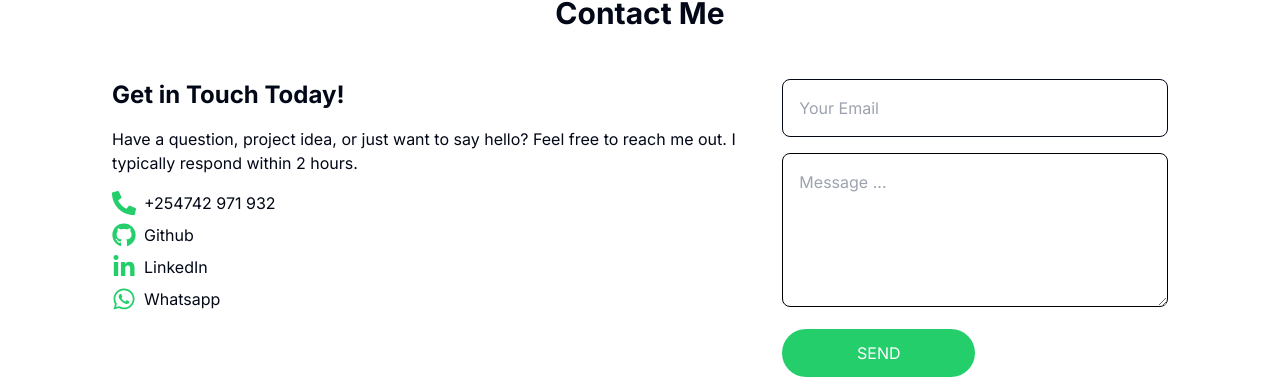
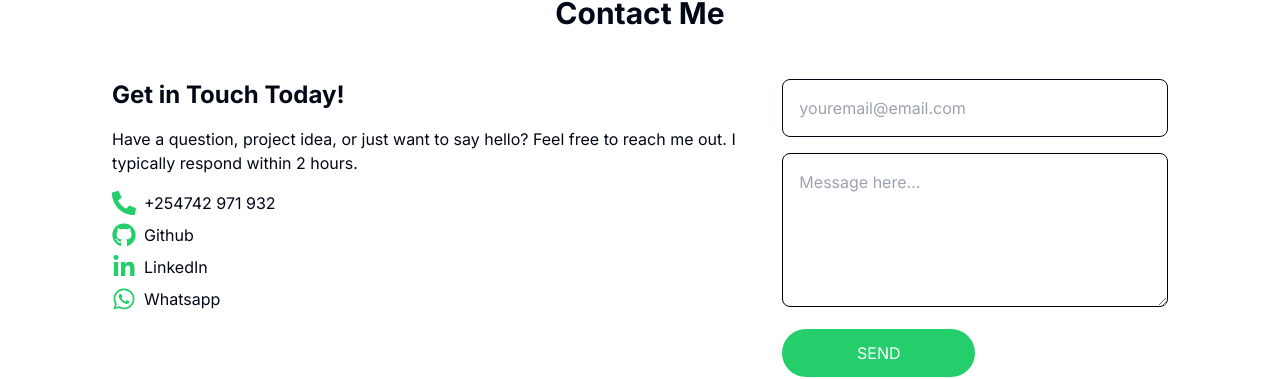
Before and after one commit to mwongess/its.mwongess, a Next.js app: page / in a window 1280 px wide. Shown: the part 3387-3766 px from the top of the page. Built offline with nearby package versions, Linux system fonts and the light colour scheme.

Commit message:
update contact

```diff
--- a/src/components/ContactMe.tsx
+++ b/src/components/ContactMe.tsx
@@ -9,7 +9,7 @@ const ContactMe = () => {
     email: "",
     message: ""
   })
-  const handleFormSubmit = (e: any)=>{
+  const handleFormSubmit = (e: any) => {
     e.preventDefault()
   }
 
@@ -30,10 +30,10 @@ const ContactMe = () => {
         <div className='sm:w-1/2'>
           <form className="w-full" action="https://formsubmit.co/amosmwongelah@gmail.com" method="post">
             <div>
-              <input className='w-full rounded-lg p-4 bg-transparent border' type="email" placeholder='Your Email' name="email" />
+              <input className='w-full rounded-lg p-4 bg-transparent border' type="email" placeholder='youremail@email.com' name="email" />
             </div>
             <div className='my-4'>
-              <textarea className='w-full rounded-lg p-4 bg-transparent border text-black' name="message" id="" cols={30} rows={5} placeholder='Message ...'></textarea>
+              <textarea className='w-full rounded-lg p-4 bg-transparent border text-black' name="message" id="" cols={30} rows={5} placeholder='Message here...'></textarea>
             </div>
             <button type="submit" className='send-btn p-3 rounded-full w-1/2'>SEND</button>
           </form>
```
